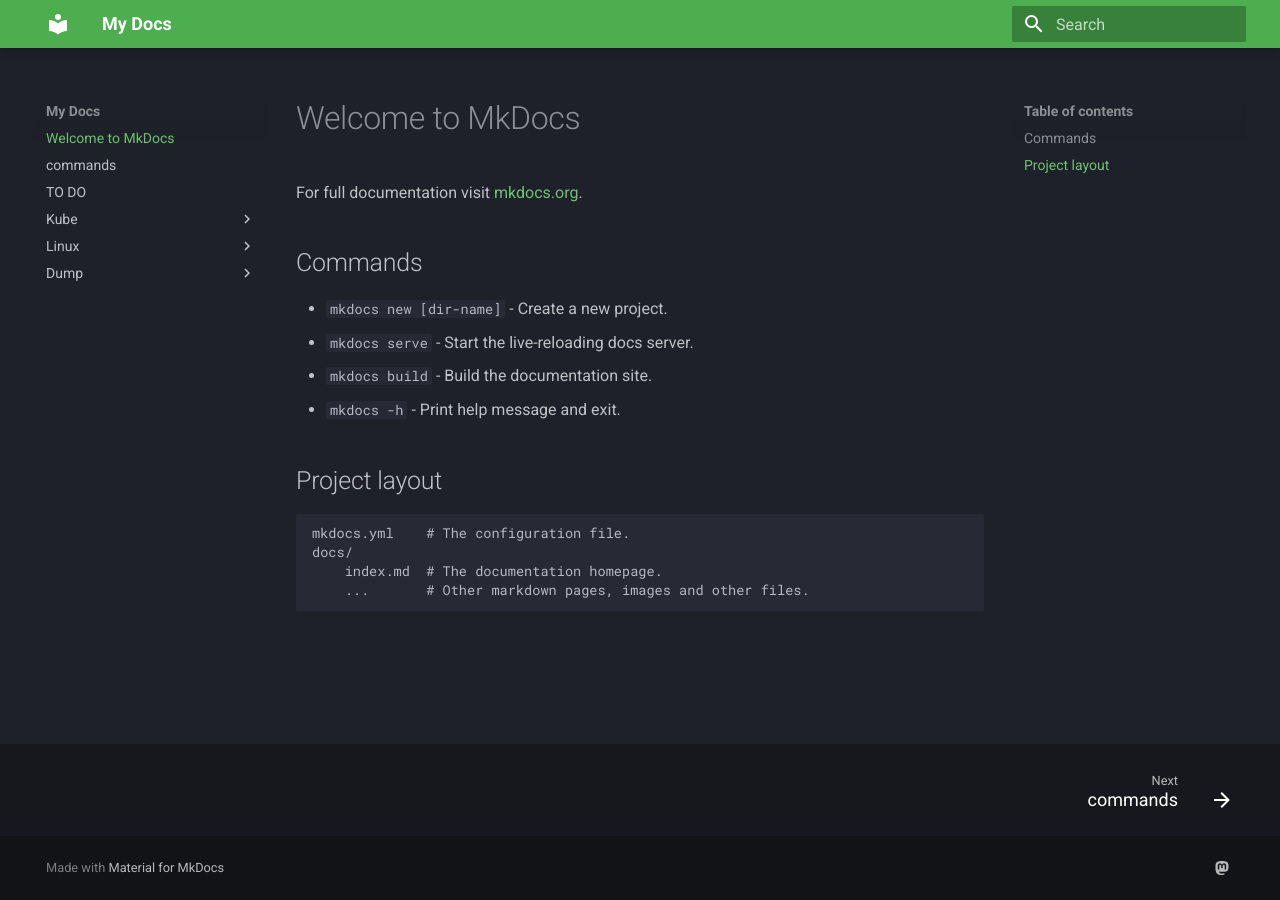
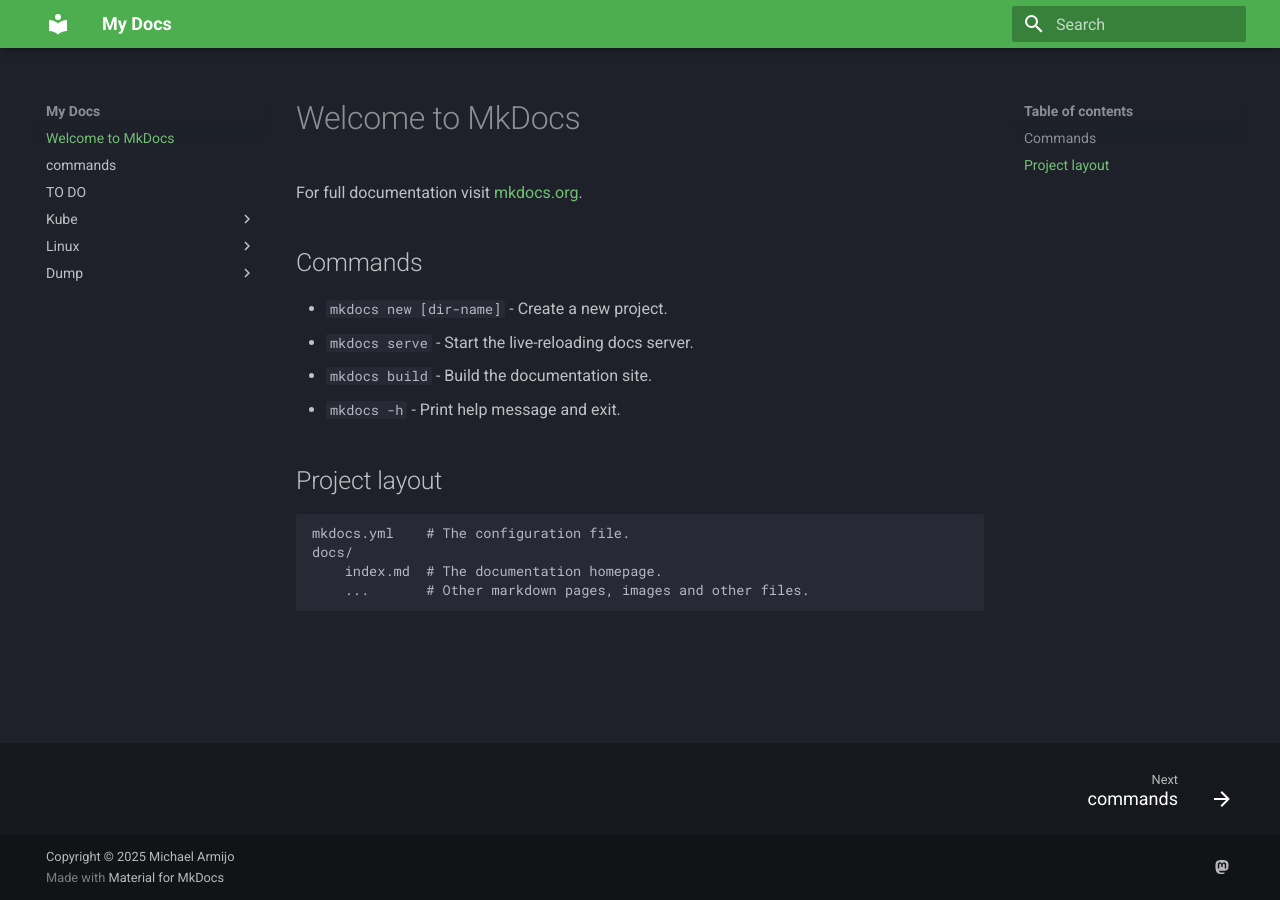
Before and after one commit to mjarmijo/mkdocs_notes, an MkDocs documentation site: the page built from docs/index.md, in a window 1280 px wide. Built offline with MkDocs 1.6.1 and Material for MkDocs 9.7.7, drawn with Linux system fonts in a browser that asks for light colours.

```diff
--- a/mkdocs.yml
+++ b/mkdocs.yml
@@ -24,3 +24,5 @@
     social:
       - icon: fontawesome/brands/mastodon
         link: https://fosstodon.org/@squidfunk
+
+copyright: Copyright &copy 2025 Michael Armijo
```
Also changed, not shown: 1 other file.
